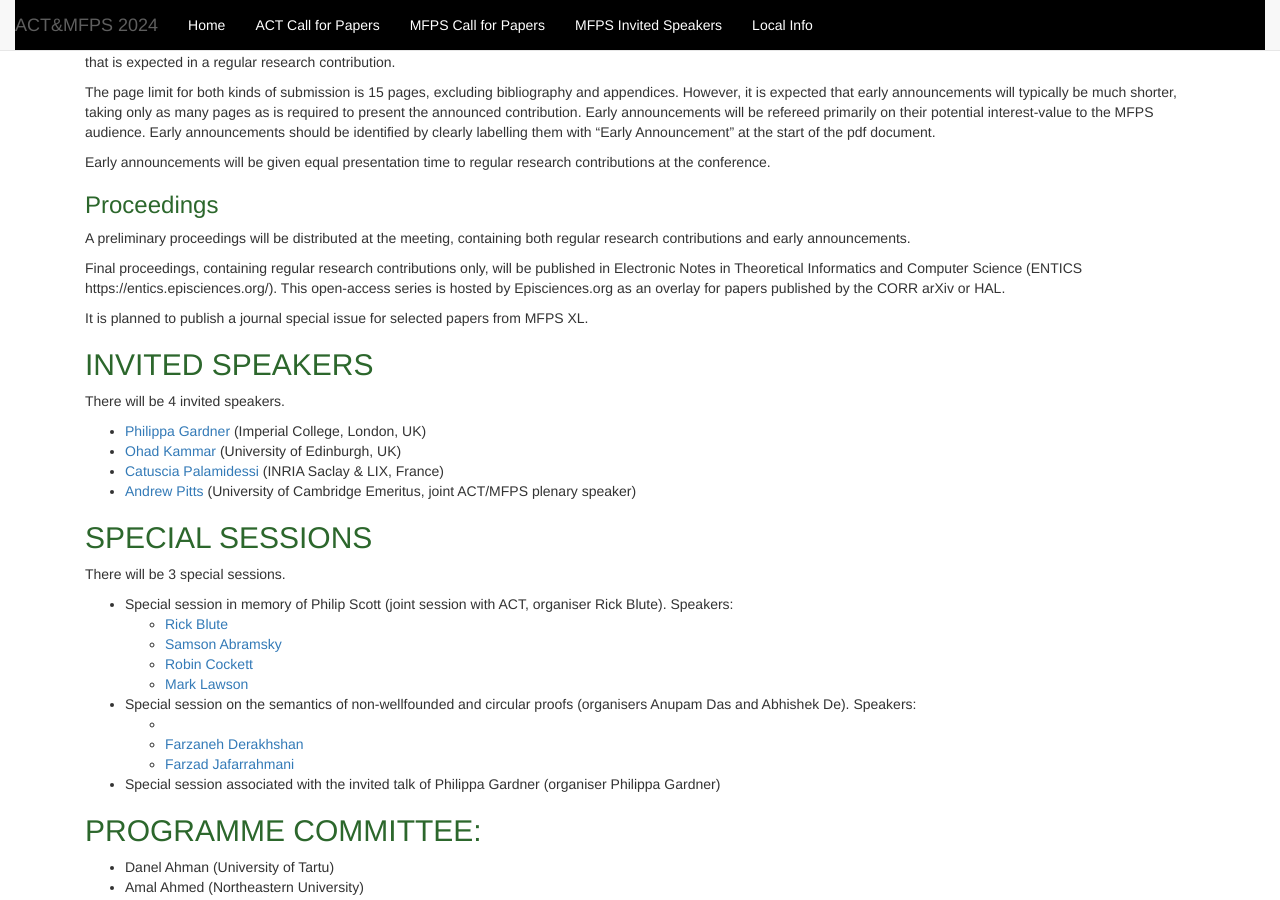
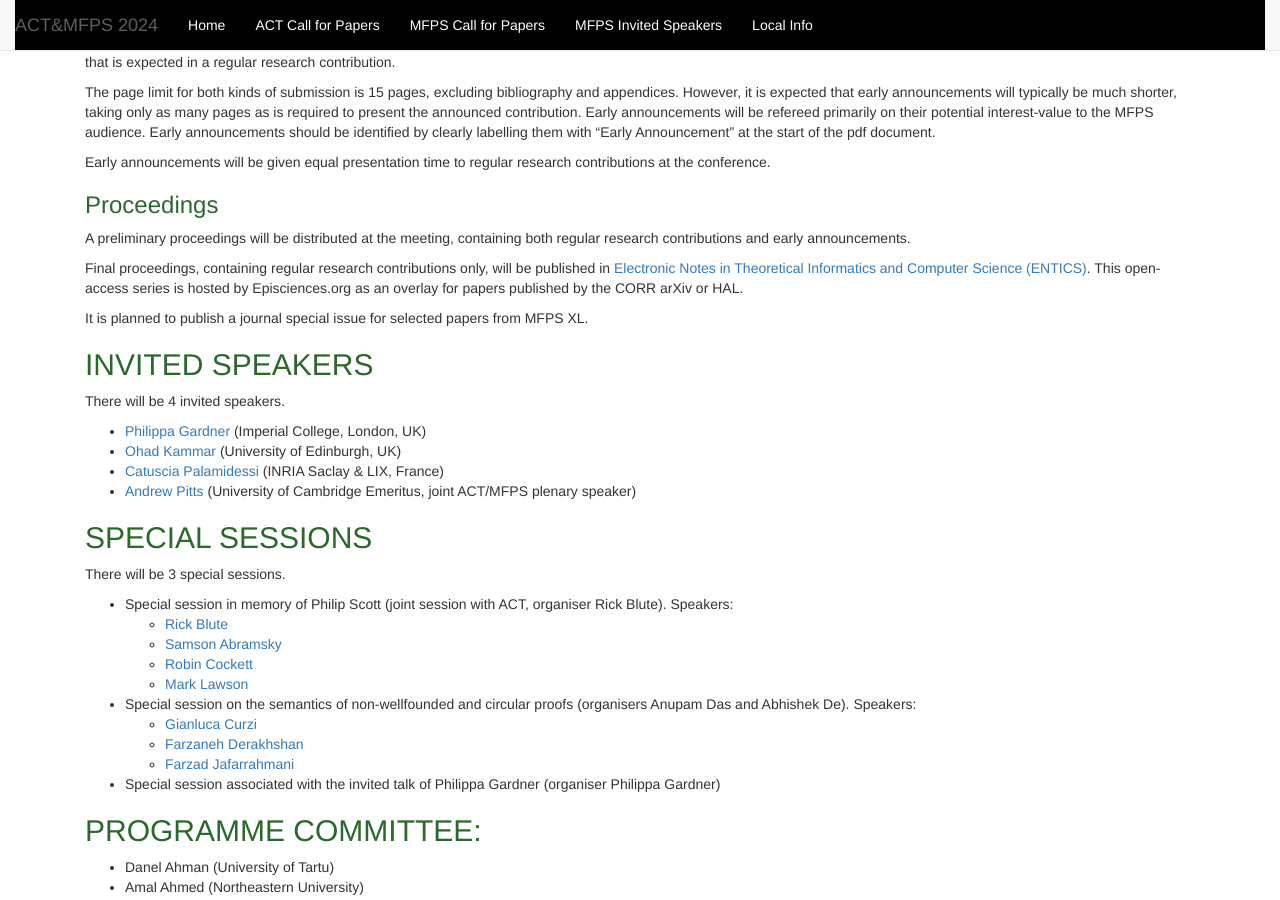
Before and after one commit to oxford24/oxford24.github.io, a Jekyll site: the page built from mfps_cfp.md, in a window 1280 px wide and 900 px high, scrolled down 882 px. Built offline with Jekyll 4.4.1, drawn with Linux system fonts in a browser that asks for light colours.

Commit message:
correction

```diff
--- a/mfps_cfp.md
+++ b/mfps_cfp.md
@@ -43,7 +43,7 @@ Early announcements will be given equal presentation time to regular research co
 
 A preliminary proceedings will be distributed at the meeting, containing both regular research contributions and early announcements.
 
-Final proceedings, containing regular research contributions only, will be published in Electronic Notes in Theoretical Informatics and Computer Science (ENTICS https://entics.episciences.org/). This open-access series is hosted by Episciences.org as an overlay for papers published by the CORR arXiv or HAL.
+Final proceedings, containing regular research contributions only, will be published in [Electronic Notes in Theoretical Informatics and Computer Science (ENTICS)](https://entics.episciences.org/). This open-access series is hosted by Episciences.org as an overlay for papers published by the CORR arXiv or HAL.
 
 It is planned to publish a journal special issue for selected papers from MFPS XL.
 
@@ -67,7 +67,7 @@ There will be 3 special sessions.
     - [Robin Cockett](http://pages.cpsc.ucalgary.ca/~robin/)
     - [Mark Lawson](https://researchportal.hw.ac.uk/en/persons/mark-lawson)
 * Special session on the semantics of non-wellfounded and circular proofs (organisers Anupam Das and Abhishek De). Speakers:
-    - [Gianluca Curzi]:(https://gianlucacurzi.com/ )
+    - [Gianluca Curzi](https://gianlucacurzi.com/ )
     - [Farzaneh Derakhshan](http://gauss.cs.iit.edu/~fderakhshan/ )
     - [Farzad Jafarrahmani](https://sites.google.com/site/farzadjafarrahmani/home )
 * Special session associated with the invited talk of Philippa Gardner (organiser Philippa Gardner)
```
